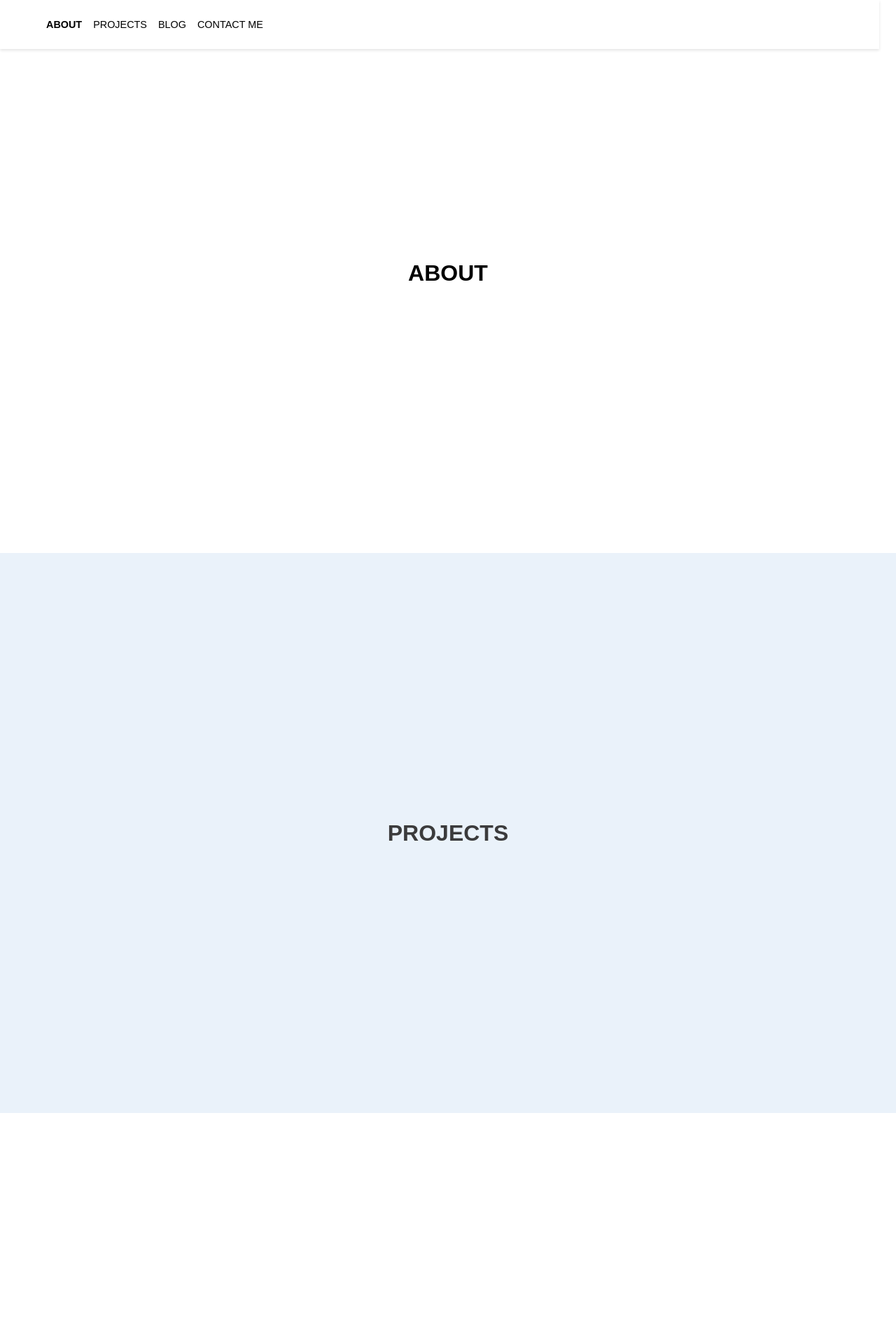
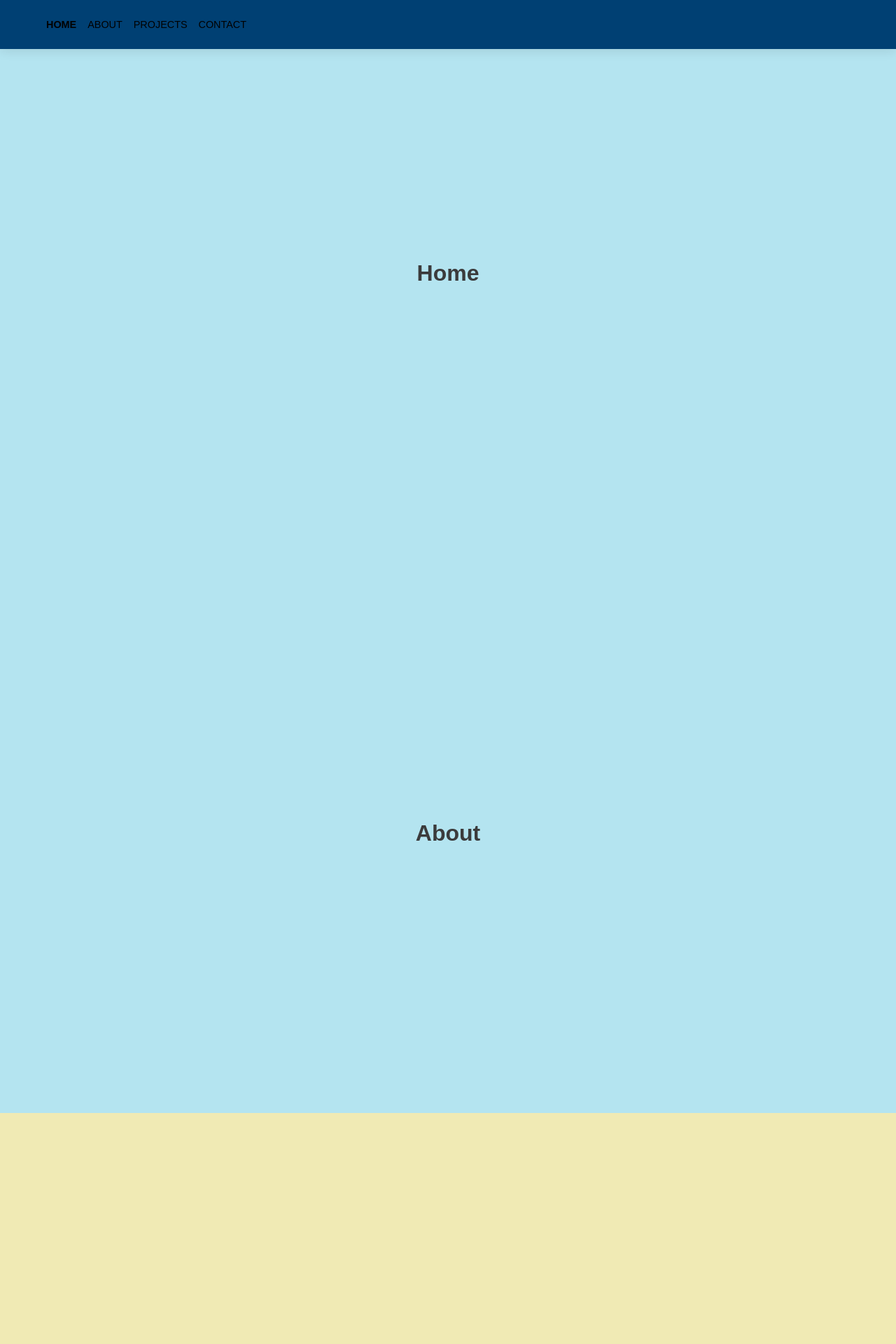
Before and after one commit to Kapelu/Profile, a React (Create React App) app: page / in a window 1280 px wide. Shown: the top 1920 px of the page at 70% size. Built offline with nearby package versions, Linux system fonts and the light colour scheme.

Commit message:
upDate 15/02/23

```diff
--- a/src/App.js
+++ b/src/App.js
@@ -7,17 +7,17 @@ export default function App() {
 			<header className='nav'>
 				<nav className='nav__container__actions'>
 					<ul>
-						<li><Link activeClass='active' smooth spy to='about'>ABOUT</Link></li>
-						<li><Link activeClass='active' smooth spy to='projects'>PROJECTS</Link></li>
-						<li><Link activeClass='active' smooth spy to='blog'>BLOG</Link></li>
-						<li><Link activeClass='active' smooth spy to='contact'>CONTACT ME</Link></li>
+						<li><Link activeClass='active' smooth spy to='about'>HOME</Link></li>
+						<li><Link activeClass='active' smooth spy to='projects'>ABOUT</Link></li>
+						<li><Link activeClass='active' smooth spy to='blog'>PROJECTS</Link></li>
+						<li><Link activeClass='active' smooth spy to='contact'>CONTACT</Link></li>
 					</ul>
 				</nav>
 			</header>
-			<section id='about'>ABOUT</section>
-			<section id='projects'>PROJECTS</section>
-			<section id='blog'>BLOG</section>
-			<section id='contact'>CONTACT ME</section>
+			<section id='about'>Home</section>
+			<section id='blog'>About</section>
+			<section id='projects'>Projects</section>
+			<section id='contact'>Contact</section>
 		</div>
 	)
 }
--- a/src/style/app.css
+++ b/src/style/app.css
@@ -1,3 +1,5 @@
+
+
 .App {
 	font-family: sans-serif;
 	text-align: center;
@@ -18,10 +20,19 @@ section {
 #projects,
 #contact {
 	color: #3b3b3c;
-	background: #eaf2fa;
+	background: #f0eab4;
+}
+
+#about,
+#blog {
+	color: #3b3b3c;
+	background: #b4e4f0;
 }
 
 .nav {
+	background-color:var(--background-nav);
+	width: 100%;
+	padding: 0 1rem;
 	display: flex;
 	align-items: center;
 	position: -webkit-sticky;
@@ -30,10 +41,7 @@ section {
 	z-index: 2;
 	height: 70px;
 	min-height: 70px;
-	width: calc(100% - 1.5rem);
-	background-color: #fff;
-	padding: 0 1rem;
-	box-shadow: 0 0.125rem 0.25rem 0 rgb(0 0 0 / 11%);
+	box-shadow: 0 0.125rem 1rem 0 rgba(0, 0, 0, 0.11);
 }
 
 .nav__container {
```
